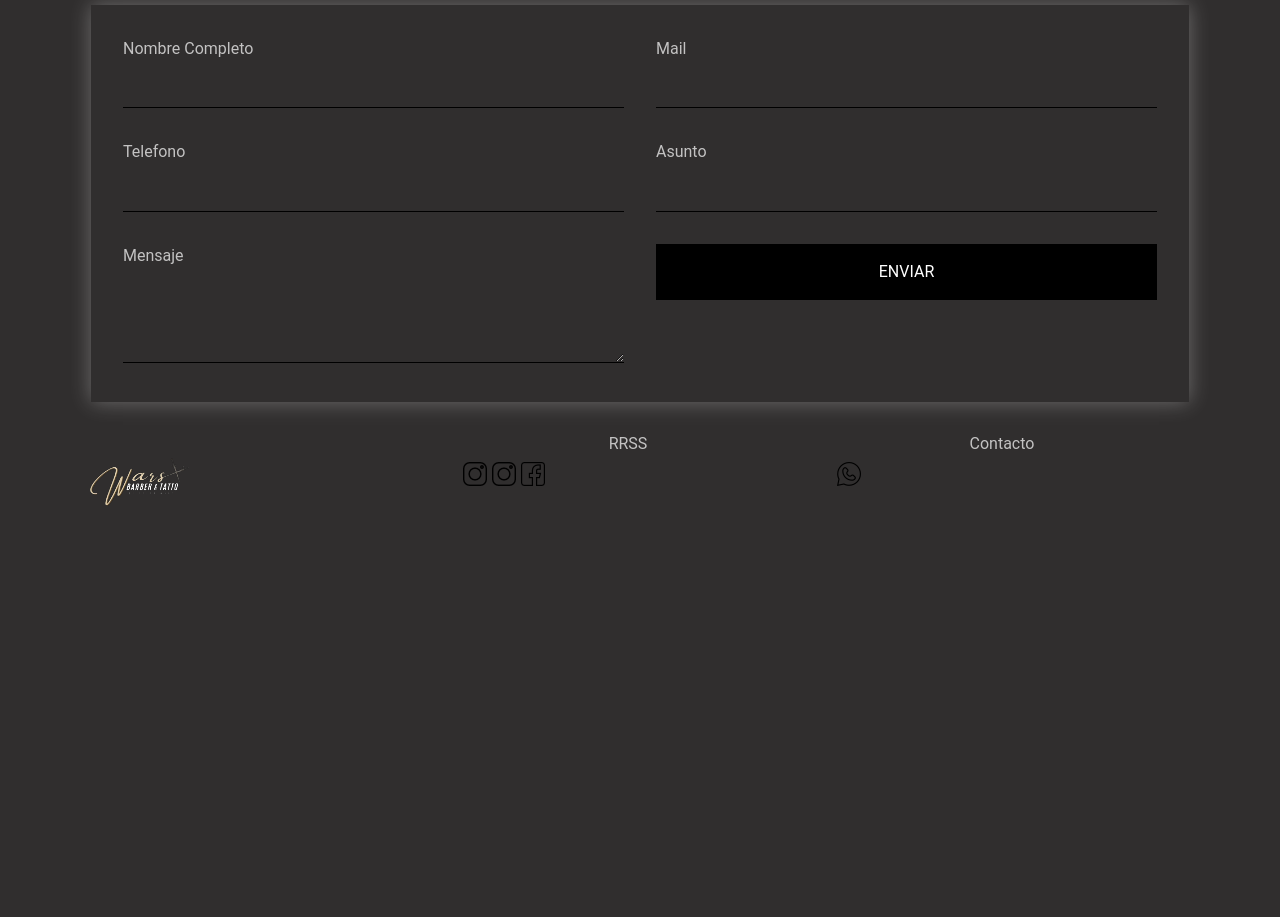
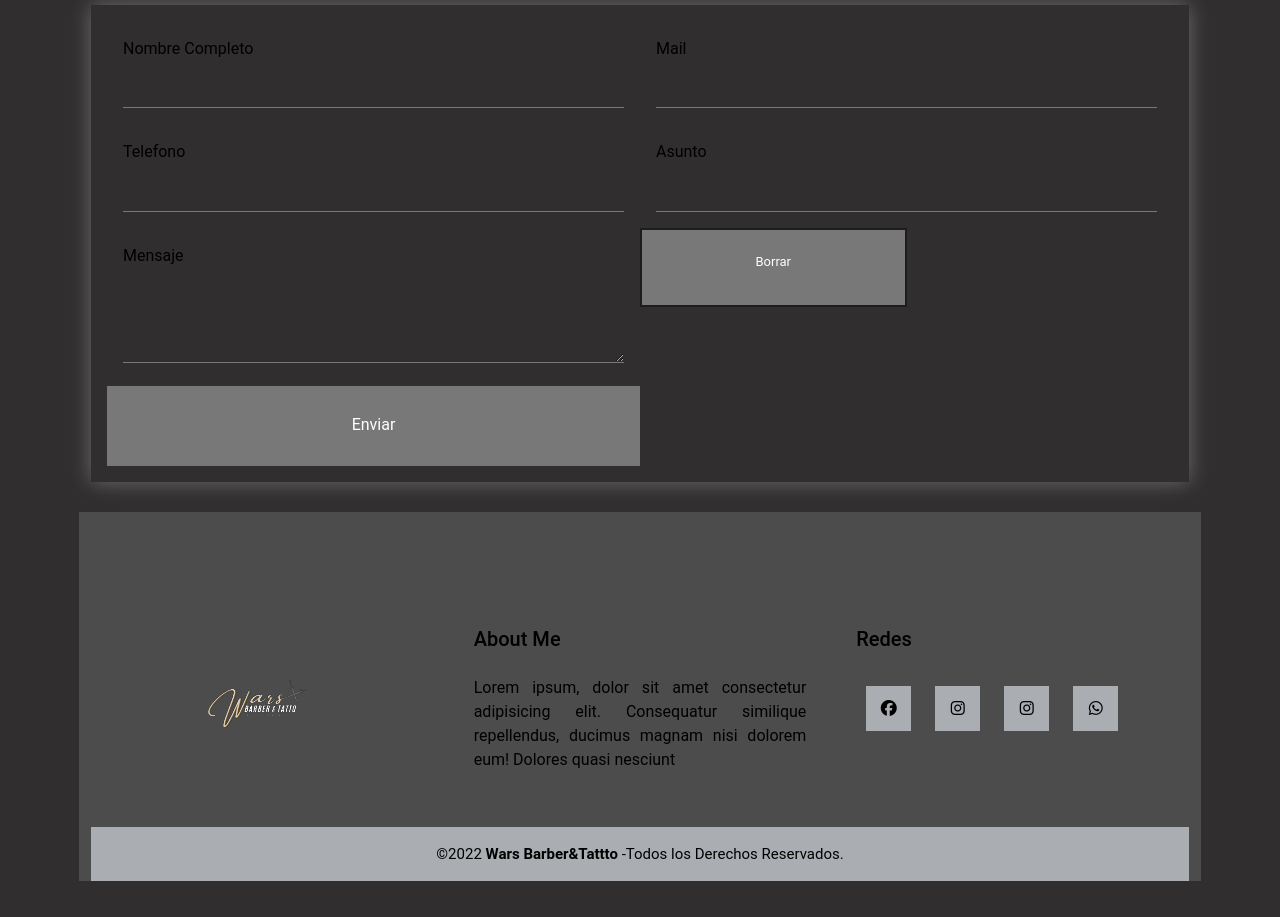
Before and after one commit to mariaaacl/proyecto_scss, a website: page view/contacto.html in a window 1280 px wide. Shown: the part 229-1146 px from the top of the page. Before the commit the page ends 800 px from the top, so only its background shows below. Drawn offline with nearby package versions, Linux system fonts and the light colour scheme.

Commit message:
agregando mixin exted y map

```diff
--- a/SCSS/Style.scss
+++ b/SCSS/Style.scss
@@ -1,3 +1,6 @@
+@import "mixin";
+@import "extend";
+@import "maps";
 @import "general";
 @import "header";
 @import "footer";
--- a/SCSS/contacto.scss
+++ b/SCSS/contacto.scss
@@ -1,6 +1,6 @@
 .titleCont{
     padding: 1em;
-    color: white;
+    color: #fff;
 }
 
 .content {
@@ -37,30 +37,3 @@
 .contact-form form .block {
     grid-column: 1 / 3;
 }
-
-.contact-form form button,
-.contact-form form input,
-.contact-form form textarea {
-    width: 100%;
-    padding: .7em;
-    border: none;
-    background: none;
-    outline: 0;
-    color: #fff;
-    border-bottom: 1px solid #000000;
-}
-
-.contact-form form button {
-    background: #000000;
-    border: 0;
-    text-transform: uppercase;
-    padding: 1em;
-}
-
-.contact-form form button:hover,
-.contact-form form button:focus {
-    background: #000000;
-    color: #1e1d1d;
-    transition: background-color 1s ease-out;
-    outline: 0;
-}
--- /dev/null
+++ b/SCSS/extend.scss
@@ -0,0 +1,40 @@
+.contact-form form button,
+.contact-form form input,
+.contact-form form textarea {
+    width: 100%;
+    padding: .7em;
+    border: none;
+    background: none;
+    outline: 0;
+    color: #fff;
+    border-bottom: 1px solid #797878;
+}
+
+.buttonE {
+        border-bottom: #000000;
+        width: 100%;
+        border: none;
+        color:#797878;
+        background: #797878;
+        border: 0;
+        text-transform: uppercase;
+        width: 100%;
+        color: #797878;
+        &:hover &:focus {
+            background: #000000;
+            color: #1e1d1d;
+            transition: background-color 1s ease-out;
+            outline: 0;
+        }
+}
+
+.buttonB {
+    @extend .buttonE;
+    border: 2px solid #1e1d1d;
+    background: #797878;
+    width: 50%;
+    height: 50%;
+    font-size: small;
+    padding-top: 1em;
+
+}
--- a/SCSS/footer.scss
+++ b/SCSS/footer.scss
@@ -1,7 +1,72 @@
-.footer {
-    display: flex;
-    flex-direction: row;
-    padding-top: 5px;
-    padding-left: 10px;
-    gap: 5px;
- }
+.pie-pagina {
+    width: 100%;
+    background-color: #4c4c4c;
+
+    .grupo-1 {
+        width: 100%;
+        max-width: 1250px;
+        margin-top: 70px;
+        display: grid;
+        grid-template-columns: repeat(3, 1fr);
+        gap: 50px;
+        padding: 45px 0px;
+
+        .red-social {
+            a {
+                margin: 10px;
+                display: inline-block;
+                text-decoration: none;
+                width: 45px;
+                height: 45px;
+                line-height: 45px;
+                color: black;
+                margin-right: 10px;
+                background-color: #aaadb1;
+                text-align: center;
+                transition: all 300ms ease;
+
+                &:hover {
+                    color: #fff;
+                }
+            }
+        }
+
+            .box {
+
+                p {
+                    color: black;
+                    margin-bottom: 10px;
+                }
+
+                h2 {
+                    color: black;
+                    margin-bottom: 25px;
+                    font-size: 20px;
+                }
+
+                figure {
+                width: 100%;
+                height: 100%;
+                display: flex;
+                justify-content: center;
+                align-items: center;
+
+                    .img {
+                        width: 250px;
+                    }
+                }
+            }
+
+    }
+
+    .grupo-2 {
+        background-color: #aaadb1;
+        padding: 15px 10px;
+        text-align: center;
+        color: black;
+
+        small {
+            font-size: 15px;
+        }
+    }
+}
--- a/SCSS/general.scss
+++ b/SCSS/general.scss
@@ -1,15 +1,12 @@
 // VARIABLES
 $bg-color: #302e2e;
-$color-gen: #ffffffb5;
+$color-gen: #000000;
 $bg-color-card: #4c4c4c;
 $bg-card: #5b5d5f;
 $color-card: #aaadb1;
 
 // GENERAL
 body {
-    margin: 0px;
-    padding: 0px;
-    font-family: 'Roboto', sans-serif;
     background-color: $bg-color;
     color: $color-gen;
 }
@@ -19,16 +16,9 @@ body {
     padding: 12px;
 }
 
-p {
-    text-align: justify;}
-
 .col-2 {
     flex: 0 0 auto;
     width: 45%;
-}
-
-h1 {
-    text-align: center;
 }
 
 // VISTAS
@@ -46,4 +36,17 @@ h1 {
         margin-bottom: 30px;
     }
 
+    .pie-pagina {
+        width: 100%;
+        background-color: white;
+
+        .grupo-1 {
+            width: 90%;
+            grid-template-columns: repeat(1, 1fr);
+            gap: 30px;
+            padding: 35px 0px;
+
+        }
     }
+
+    }
--- /dev/null
+++ b/SCSS/maps.scss
@@ -0,0 +1,29 @@
+$coloresFondo:(
+    fondoG: #8b8b8b,
+    fondoN: #302e2e,
+);
+
+@each $fondos, $color in $coloresFondo{
+    .bg--#{$fondos}
+    {background-color: $color;}
+}
+
+$estilosG :(
+    ancho: 100%,
+    alto: 100%,
+    txtJustificado: justify,
+    txtCentro: center,
+);
+
+p {
+    text-align: map-get($estilosG, txtJustificado);
+}
+
+h1 {
+    text-align: map-get($estilosG, txtCentro);
+}
+
+.imagen img {
+    width: map-get($estilosG, ancho);
+    height: map-get($estilosG, alto);
+}
--- /dev/null
+++ b/SCSS/mixin.scss
@@ -0,0 +1,9 @@
+@mixin margin-padding-font {
+    margin: 0px;
+    padding: 0px;
+    font-family: 'Roboto', sans-serif;
+}
+
+body {
+    @include margin-padding-font
+}
--- a/view/contacto.html
+++ b/view/contacto.html
@@ -10,8 +10,10 @@
     <link href="https://cdn.jsdelivr.net/npm/bootstrap@5.1.3/dist/css/bootstrap.min.css" rel="stylesheet" integrity="sha384-1BmE4kWBq78iYhFldvKuhfTAU6auU8tT94WrHftjDbrCEXSU1oBoqyl2QvZ6jIW3" crossorigin="anonymous">
     <!-- MI CSS -->
     <link rel="stylesheet" href="../Css/Estilo.css">
+     <!-- ICONOS -->
+     <script src="https://kit.fontawesome.com/73b0f3a61b.js" crossorigin="anonymous"></script>
 </head>
-<body>
+<body class="bg--fondoN">
     <div class="container-fluid">
         <div class="row">
             <div class="col-12 col-lg-12">
@@ -65,8 +67,11 @@
                                 <label>Mensaje</label>
                                 <textarea name="Mensaje" id="" cols="30" rows="3"></textarea>
                             </p>
-                            <p>
-                                <button type="submit">Enviar</button>
+                            <p class="buttonB">
+                                <button type="reset" class="">Borrar</button>
+                            </p>
+                            <p class="buttonE">
+                                <button type="submit" class="">Enviar</button>
                             </p>
                         </form>
                     </div>
@@ -74,39 +79,31 @@
             </div>
 
         <!-- comienzo del footer -->
-        <footer class="row" style="padding: 0px;">
-            <div class="col-4 col-lg-4">
-            <a href="../index.html">
-                <img src="../assets/imagenes/logo.png" alt="logo" class="logo" style="padding-left: 10px;">
-            </a>
-            </div>
-            <div class="col-4 col-lg-4">
-                <div style="text-align: center;">RRSS</div>
-                <div class="footer">
-                    <p>
-                        <a href="https://instagram.com/warstattos?igshid=YmMyMTA2M2Y=" target="_blank">
-                            <img src="../assets/imagenes/i.png" alt="iconoinsta">
+        <footer class="pie-pagina">
+            <div class="grupo-1">
+                <div class="box">
+                    <figure>
+                        <a href="../index.html">
+                            <img src="../assets/imagenes/logo.png" alt="">
                         </a>
-                    </p>
-                    <p>
-                        <a href="https://instagram.com/warsbarbers?igshid=YmMyMTA2M2Y=" target="_blank">
-                            <img src="../assets/imagenes/i.png" alt="iconoinsta">
-                        </a>
-                    </p>
-                    <p>
-                        <a href="https://www.facebook.com/people/WarsBarber-Tatto/100083250565104/" target="_blank">
-                            <img src="../assets/imagenes/f.png" alt="iconoface">
-                        </a>
-                    </p>
+                    </figure>
+                </div>
+                <div class="box">
+                    <h2>About Me</h2>
+                    <p>Lorem ipsum, dolor sit amet consectetur adipisicing elit. Consequatur similique repellendus, ducimus magnam nisi dolorem eum! Dolores quasi nesciunt</p>
+                </div>
+                <div class="box">
+                    <h2>Redes</h2>
+                    <div class="red-social">
+                        <a href="https://www.facebook.com/people/WarsBarber-Tatto/100083250565104/" target="_blank" class="fa-brands fa-facebook"></a>
+                        <a href="https://instagram.com/warsbarbers?igshid=YmMyMTA2M2Y=" target="_blank" class="fa-brands fa-instagram"></a>
+                        <a href="https://instagram.com/warstattos?igshid=YmMyMTA2M2Y=" target="_blank" class="fa-brands fa-instagram"></a>
+                        <a href="https://wa.me/+18542191566" target="_blank" class="fa-brands fa-whatsapp"></a>
+                    </div>
                 </div>
             </div>
-            <div class="col-4 col-lg-4">
-                <div style="text-align:center;">Contacto</div>
-                <p class="footer">
-                    <a href="https://wa.me/+18542191566" target="_blank">
-                        <img src="../assets/imagenes/w.png" alt="iconowha">
-                    </a>
-                </p>
+            <div class="grupo-2">
+                <small> &copy;2022 <b> Wars Barber&Tattto</b> -Todos los Derechos Reservados.</small>
             </div>
         </footer>
     </div>
```
Also changed, not shown: index.html (+25 -29 lines), view/acerca.html (+25 -31 lines), view/galeria.html (+25 -31 lines), view/servicios.html (+23 -29 lines), Css/Estilo.css.
